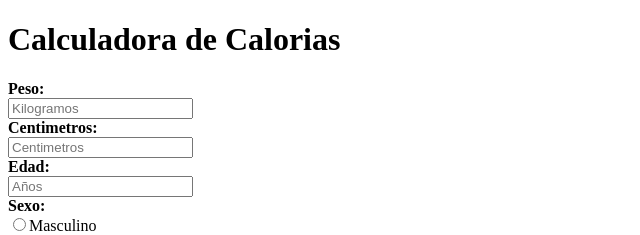
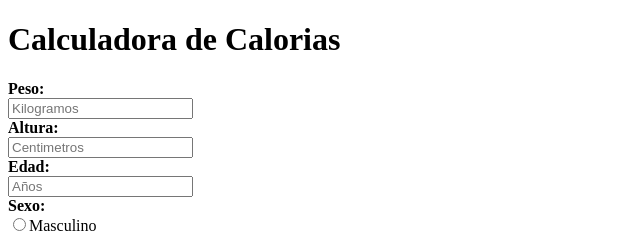
Before and after one commit to LemonH3ad/LemonH3ad.github.io, a plain HTML site: page index.html in a window 1280 px wide. Shown: the top 235 px of the page, 0-640 px from the left. Drawn offline with Linux system fonts and the light colour scheme; a script that the page names is missing.

Commit message:
Add files via upload

```diff
--- a/index.html
+++ b/index.html
@@ -13,7 +13,7 @@
   <br>
   <input type="text" placeholder="Kilogramos" id="kilos" required>
   <br>
-  <label><b>Centimetros:</b></label>
+  <label><b>Altura:</b></label>
   <br>
   <input type="text" placeholder="Centimetros" id="centimetros" required>
   <br>
```
